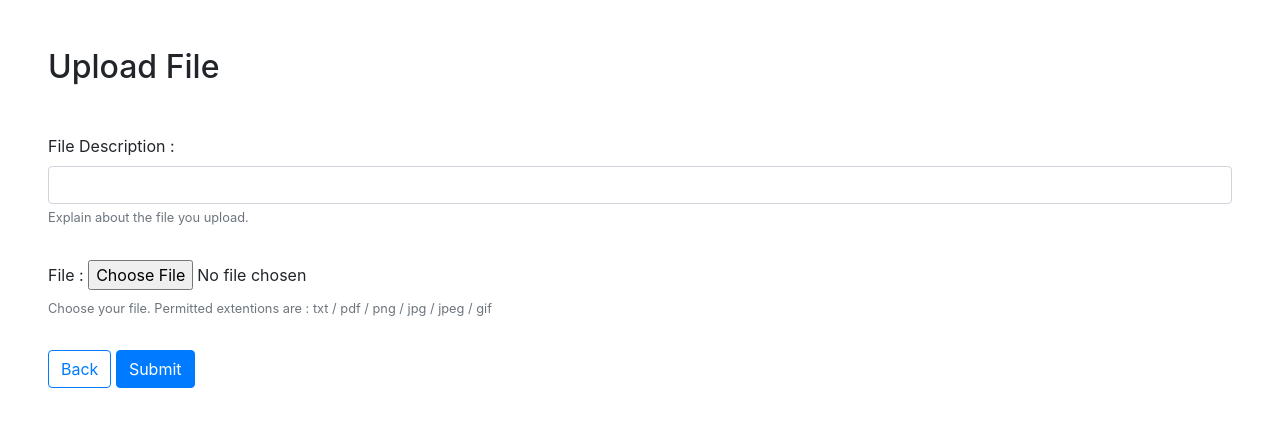
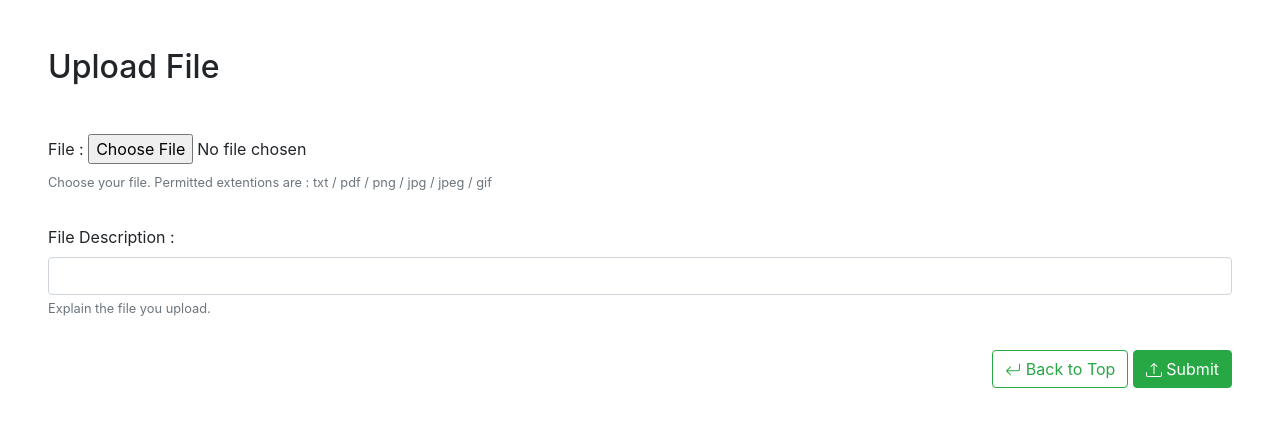
Before and after one commit to miztch/file-uploader, a Flask app: page /add in a window 1280 px wide. Shown: the part 90-517 px from the top of the page. Run offline with Flask 2, Linux system fonts and the light colour scheme; some libraries are stand-ins or nearby versions.

Commit message:
improved appearance
- add material icons to buttons
- reorder items in add view
- change button color
- adjusted text position in table

```diff
--- a/templates/add.html
+++ b/templates/add.html
@@ -6,17 +6,28 @@
 <h2 class="m-5">Upload File</h2>
 <form class="m-5" action="/" method='POST' enctype="multipart/form-data">
     <div class="form-group pb-3">
-        <label for="description">File Description : </label>
-        <input type="text" class="form-control" name="description" aria-describedby="description-help">
-        <small id="description-help" class="form-text text-muted">Explain about the file you upload.</small>
-    </div>
-    <div class="form-group pb-3">
         <label for="file">File : </label>
         <input type="file" name="file" aria-describedby="file-help">
         <small id="file-help" class="form-text text-muted">Choose your file. Permitted extentions are : txt / pdf / png / jpg / jpeg / gif</small>
     </div>
-    <a class="btn btn-outline-primary" href="/" role="button">Back</a>
-    <button type="submit" class="btn btn-primary">Submit</button>
+    <div class="form-group pb-3">
+        <label for="description">File Description : </label>
+        <input type="text" class="form-control" name="description" aria-describedby="description-help">
+        <small id="description-help" class="form-text text-muted">Explain the file you upload.</small>
+    </div>
+    <div class="text-right">
+        <a class="btn btn-outline-success" href="/" role="button">
+            <svg xmlns="http://www.w3.org/2000/svg" width="16" height="16" fill="currentColor" class="bi bi-arrow-return-left" viewBox="0 0 16 16">
+                <path fill-rule="evenodd" d="M14.5 1.5a.5.5 0 0 1 .5.5v4.8a2.5 2.5 0 0 1-2.5 2.5H2.707l3.347 3.346a.5.5 0 0 1-.708.708l-4.2-4.2a.5.5 0 0 1 0-.708l4-4a.5.5 0 1 1 .708.708L2.707 8.3H12.5A1.5 1.5 0 0 0 14 6.8V2a.5.5 0 0 1 .5-.5z"/>
+            </svg> Back to Top
+        </a>
+        <button type="submit" class="btn btn-success">
+            <svg xmlns="http://www.w3.org/2000/svg" width="16" height="16" fill="currentColor" class="bi bi-upload" viewBox="0 0 16 16">
+                <path d="M.5 9.9a.5.5 0 0 1 .5.5v2.5a1 1 0 0 0 1 1h12a1 1 0 0 0 1-1v-2.5a.5.5 0 0 1 1 0v2.5a2 2 0 0 1-2 2H2a2 2 0 0 1-2-2v-2.5a.5.5 0 0 1 .5-.5z"/>
+                <path d="M7.646 1.146a.5.5 0 0 1 .708 0l3 3a.5.5 0 0 1-.708.708L8.5 2.707V11.5a.5.5 0 0 1-1 0V2.707L5.354 4.854a.5.5 0 1 1-.708-.708l3-3z"/>
+            </svg> Submit
+        </button>
+    </div>
 </form>
 
 {% endblock %}
```
Also changed, not shown: templates/index.html (+5 -5 lines).
